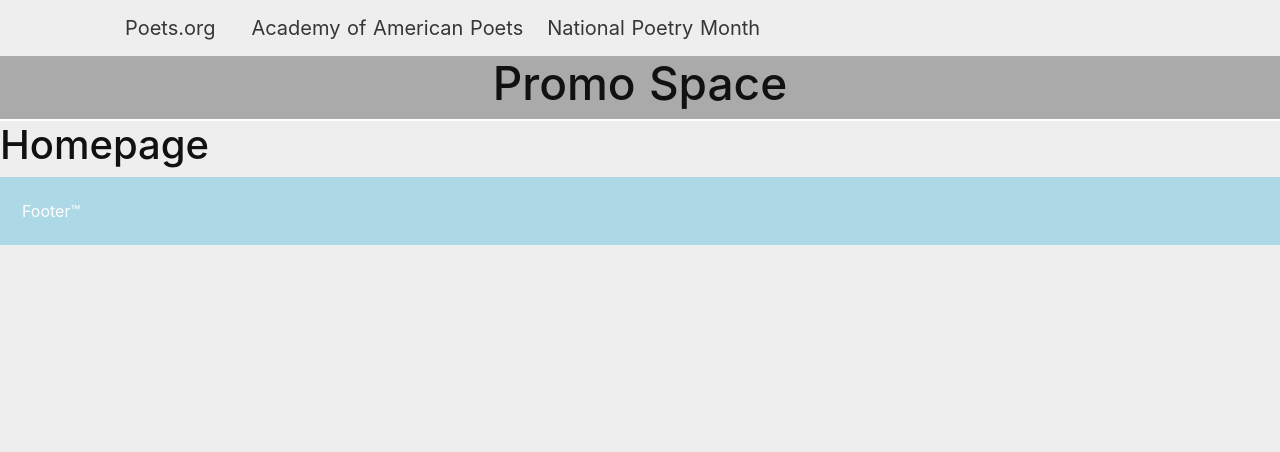
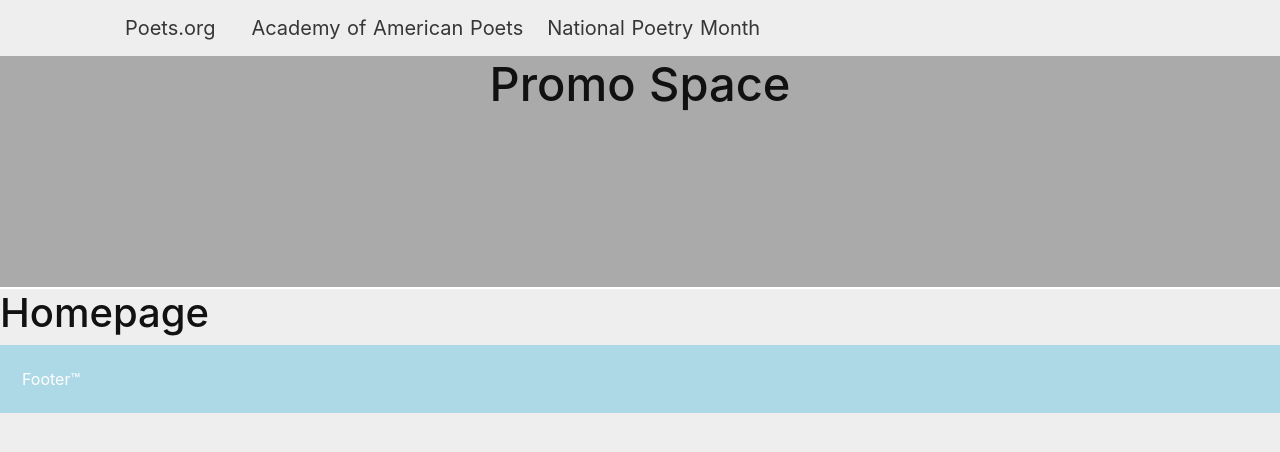
Before and after one commit to thinktandem/poets-frontend, a Nuxt app: page / in a window 1280 px wide. Shown: the top 452 px of the page. Built offline with nearby package versions, Linux system fonts and the light colour scheme.

Commit message:
#15: Move style tags to scss partials.

```diff
--- a/assets/scss/app.scss
+++ b/assets/scss/app.scss
@@ -7,3 +7,5 @@ $body-color: #111;
 
 // Partials
 @import "components/AppFooter";
+@import "components/AppNavigation";
+@import "components/AppPromoSpace";
--- /dev/null
+++ b/assets/scss/components/_AppNavigation.scss
@@ -0,0 +1,26 @@
+.navbar-item {
+  padding: 12px;
+}
+/* Create slide animation on mobile */
+@media screen and (max-width: 999px) {
+  .navbar-end {
+    padding:0.5rem 1rem;
+  }
+
+  .navbar-menu {
+    display: block;
+    overflow: hidden;
+    max-height: 0px;
+    padding: 0rem 1rem;
+    transition: max-height 0.2s;
+  }
+
+  .navbar-menu.is-active {
+    max-height: 100vh;
+    transition: max-height 0.5s;
+  }
+}
+
+.nuxt-link-exact-active {
+  color: #363636;
+}
--- /dev/null
+++ b/assets/scss/components/_AppPromoSpace.scss
@@ -0,0 +1,11 @@
+.promo-space {
+  min-height: 233px;
+  min-width: 100%;
+  background-color: #aaa;
+  border-bottom: 2px solid #fff;
+  h1 {
+    text-align: center;
+    vertical-align: middle;
+    font-size: 47px;
+  }
+}
--- a/components/AppNavigation.vue
+++ b/components/AppNavigation.vue
@@ -16,32 +16,3 @@
 export default {
 }
 </script>
-
-<style scoped>
-.navbar-item {
-  padding: 12px;
-}
-/* Create slide animation on mobile */
-@media screen and (max-width: 999px) {
-  .navbar-end {
-    padding:0.5rem 1rem;
-  }
-
-  .navbar-menu {
-    display: block;
-    overflow: hidden;
-    max-height: 0px;
-    padding: 0rem 1rem;
-    transition: max-height 0.2s;
-  }
-
-  .navbar-menu.is-active {
-    max-height: 100vh;
-    transition: max-height 0.5s;
-  }
-}
-
-.nuxt-link-exact-active {
-  color: #363636;
-}
-</style>
--- a/components/AppPromoSpace.vue
+++ b/components/AppPromoSpace.vue
@@ -1,5 +1,5 @@
 <template>
-  <div>
+  <div class="container promo-space">
     <h1>Promo Space</h1>
   </div>
 </template>
@@ -9,14 +9,3 @@ export default {
 
 }
 </script>
-
-<style scoped>
-div {
-  background-color: #aaa;
-  border-bottom: 2px solid #fff;
-}
-div h1 {
-  text-align: center;
-  font-size: 46px;
-}
-</style>
```
